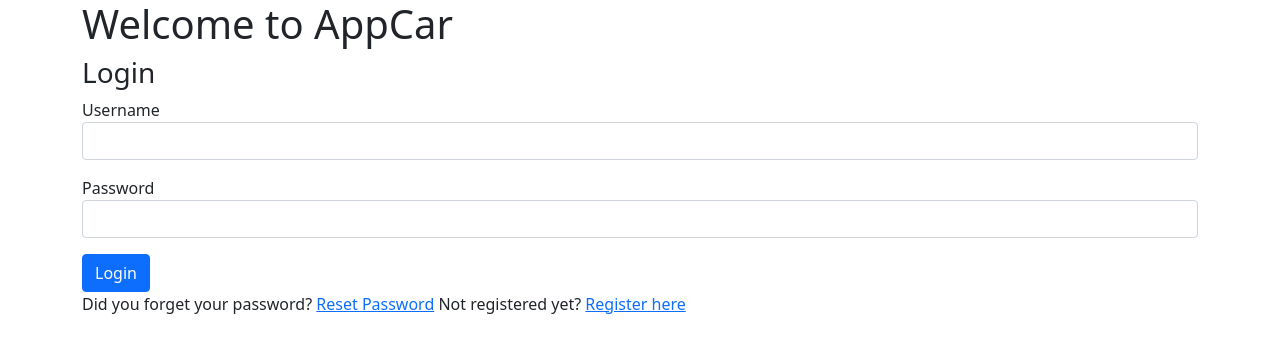
After one commit to leonardocandio/AutoLux, a Flask app: page /login in a window 1280 px wide. The commit adds this page. Shown: the top 353 px of the page. Run offline with Flask 2, Linux system fonts and the light colour scheme; parts of the project's set-up code (start-up, migrations or seed data) failed here and were passed over.

Commit message:
se agrego funcionalidad de registrarse e iniciar sesion - funcional

```diff
--- /dev/null
+++ b/flaskr/auth.py
@@ -0,0 +1,96 @@
+from functools import wraps
+from utils.db import db
+from models.user import User
+from flask import (
+    Blueprint, redirect, url_for, render_template, request,
+    session, g, flash
+)
+
+bp = Blueprint('auth', __name__)
+
+@bp.route('/register', methods=['GET', 'POST'])
+def register():
+    if request.method == 'POST':
+        username = request.form["username"]
+        password = request.form["password"]
+        message = ''
+
+        #Ver si existe alguien con el mismo usuario
+        if username == "" or password == "":
+            flash('Username and password are required', 'danger')
+            return render_template("auth/register.html")
+
+        if len(username) < 5 or len(password) < 5:
+            flash('Username and password must be at least 5 characters', 'danger')
+            return render_template("auth/register.html")
+
+        if User.query.filter_by(username=username).first() is None:
+            # Se crea el usuario
+            new_user = User(username=username, password=password, role='user')
+            db.session.add(new_user)
+            db.session.commit()
+
+        flash('Someone else with that username already exists', 'danger')
+        return render_template("auth/register.html")
+
+    return render_template("auth/register.html")
+
+@bp.route('/login', methods=['GET', 'POST'])
+def login():
+    if request.method == 'POST':
+        username = request.form["username"]
+        password = request.form["password"]
+        user = User.query.filter_by(username=username).first()
+
+        if username == "" or password == "":
+            flash('Username field or password field are empty', 'danger')
+            return render_template("auth/register.html")
+
+        if user == None:
+            flash('User not found', 'danger')
+            return render_template("auth/register.html")
+
+        if password != user.password:
+            flash('Your password are incorrect', 'danger')
+            return render_template("auth/register.html")
+
+        session.clear()
+        session['user_id'] = user.id
+        return redirect('/')
+
+    return render_template("auth/login.html")
+
+@bp.route('/logout')
+def logout():
+    session.clear()
+    return redirect('/login')
+
+
+@bp.before_app_request
+def load_logged_in_user():
+    user_id = session.get('user_id')
+
+    if user_id == None:
+        g.user = None
+    else:
+        g.user = User.query.filter_by(id=user_id).first()
+
+
+def login_required(view):
+    @wraps(view)
+    def wrapped_view(**kwargs):
+        if g.user is None:
+            return redirect(url_for('auth.login'))
+
+        return view(**kwargs)
+    return wrapped_view
+
+def admin_role_required(view):
+    @wraps(view)
+    def wrapped_view(**kwargs):
+        if g.user.role !=  "admin":
+            flash("Admin role is required", 'danger')
+            return redirect(url_for('auth.login', next=request.url))
+
+        return view(**kwargs)
+    return wrapped_view
--- a/flaskr/index.py
+++ b/flaskr/index.py
@@ -1,8 +1,17 @@
 from app import app
+from models.user import User
 from utils.db import db
 
 with app.app_context():
     db.create_all()
+    if User.query.filter_by(username="admin").first() is None:
+        db.session.add(User(
+            username = "admin",
+            password = "password",
+            role = "admin"
+        ))
+        db.session.commit()
+
 
 if __name__ == '__main__':
     app.run()
--- /dev/null
+++ b/flaskr/templates/auth/authbase.html
@@ -0,0 +1,47 @@
+<!DOCTYPE html>
+<html lang="en">
+<head>
+    <meta charset="UTF-8">
+    <meta http-equiv="X-UA-Compatible" content="IE=edge">
+    <meta name="viewport" content="width=device-width, initial-scale=1.0">
+    <link href="https://cdn.jsdelivr.net/npm/bootstrap@5.1.3/dist/css/bootstrap.min.css" rel="stylesheet" integrity="sha384-1BmE4kWBq78iYhFldvKuhfTAU6auU8tT94WrHftjDbrCEXSU1oBoqyl2QvZ6jIW3" crossorigin="anonymous">
+    <title>Register</title>
+</head>
+<body>
+    <div class="container">
+        <h1>Welcome to AppCar</h1>
+
+        <!-- Mostrando las alertas -->
+        {% with messages = get_flashed_messages(with_categories=true) %}
+            {% if messages %}
+                {% for category, message in messages %}
+                <div class="alert alert-{{ category }}" role="alert">
+                    {{ message }}
+                </div>
+                {% endfor %}
+            {% endif %}
+        {% endwith %}
+
+        {% block title %}
+        {% endblock %}
+
+        <form method="post">
+
+            <label>Username</label>
+            <input class="form-control mb-3" type="text" name="username" required>
+
+            <label>Password</label>
+            <input class="form-control mb-3" type="password" name="password" required>
+
+            <button class="btn btn-primary" type="submit">
+                {% block button %}
+                {% endblock %}
+            </button>
+        </form>
+
+        {% block link %}
+        {% endblock %}
+    </div>
+
+</body>
+</html>
--- /dev/null
+++ b/flaskr/templates/auth/login.html
@@ -0,0 +1,17 @@
+{% extends "auth/authbase.html" %}
+
+{% block title %}
+    <h3>Login</h3>
+{% endblock %}
+
+{% block button %}
+        Login
+{% endblock %}
+
+{% block link %}
+    <label>Did you forget your password?</label>
+    <a href="{{ url_for('auth.login') }}">Reset Password</a>
+
+    <label>Not registered yet?</label>
+    <a href="{{ url_for('auth.register') }}">Register here</a>
+{% endblock %}
```
Also changed, not shown: flaskr/app.py (+3 -4 lines), flaskr/models/car.py (+6 -6 lines), flaskr/models/super_models/time_model.py (added, +10 -0 lines), flaskr/models/user.py (added, +15 -0 lines), flaskr/routes/home.py (+25 -4 lines), flaskr/templates/auth/register.html (added, +14 -0 lines), flaskr/templates/base.html (+15 -0 lines).
